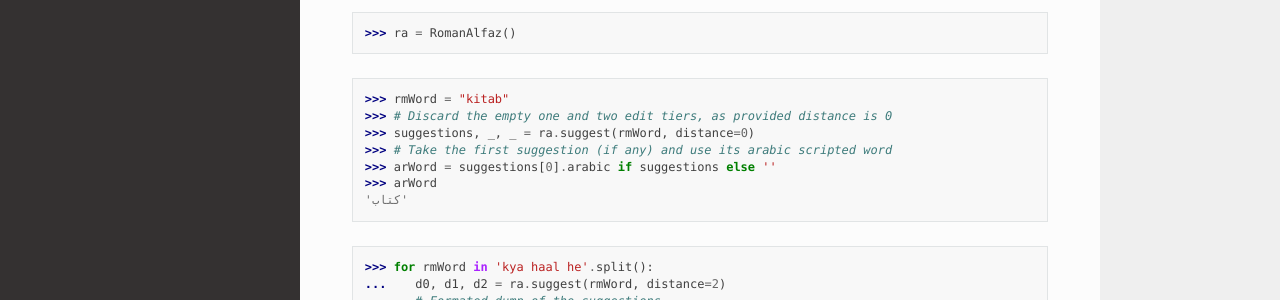
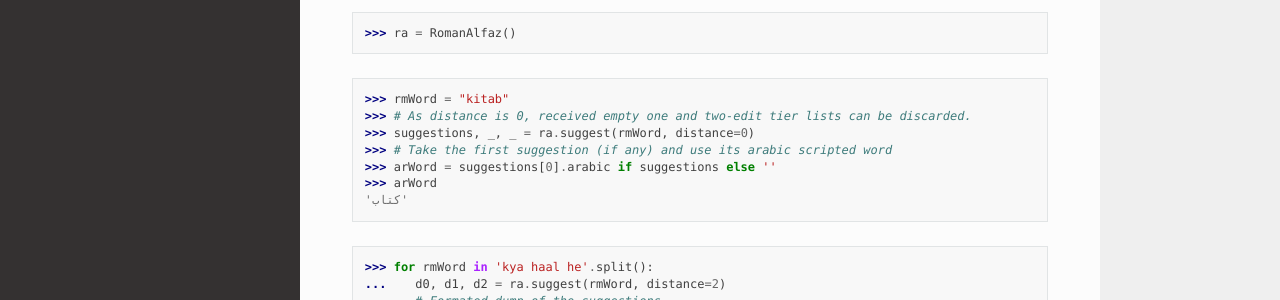
Before and after one commit to roximn148/romanalfaz, a Sphinx documentation site: the page built from docs/quickstart.rst, in a window 1280 px wide and 900 px high. Shown: the part 336-636 px from the top of the window. Built offline with Sphinx 7.4.7 and the Read the Docs theme 3.1.0, drawn with Linux system fonts in a browser that asks for light colours; pages that are not in the unit, such as notebooks, are missing from menus.

Commit message:
Minor docs revision

```diff
--- a/docs/quickstart.rst
+++ b/docs/quickstart.rst
@@ -17,7 +17,7 @@ You can simply import, instantiate the class and start using it.
 >>> ra = RomanAlfaz()
 
 >>> rmWord = "kitab"
->>> # Discard the empty one and two edit tiers, as provided distance is 0
+>>> # As distance is 0, received empty one and two-edit tier lists can be discarded.
 >>> suggestions, _, _ = ra.suggest(rmWord, distance=0)
 >>> # Take the first suggestion (if any) and use its arabic scripted word
 >>> arWord = suggestions[0].arabic if suggestions else ''
```
Also changed, not shown: README.md (+2 -2 lines).
